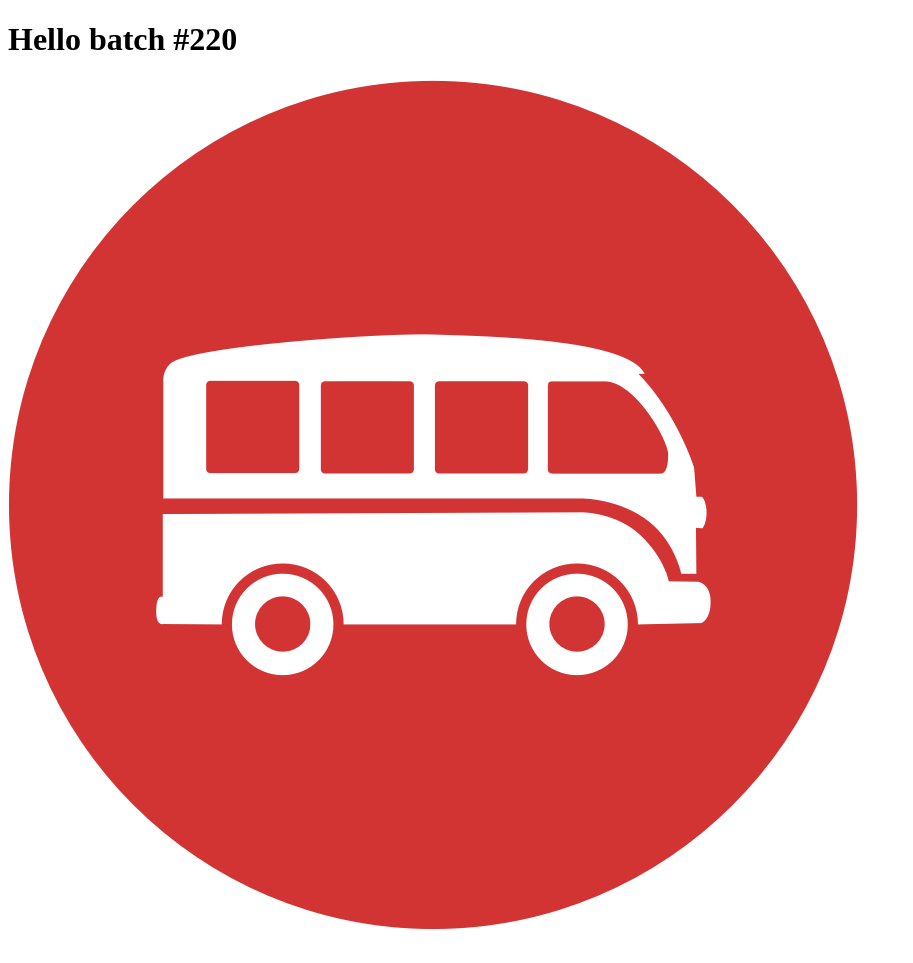
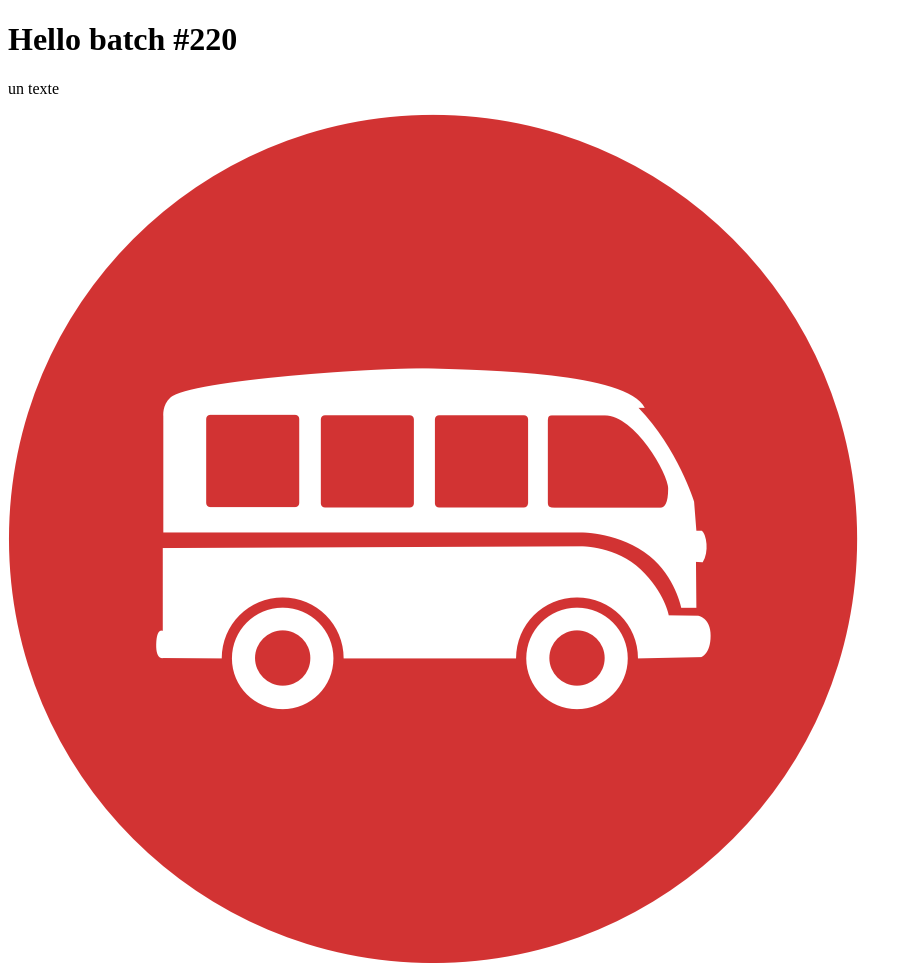
Before and after one commit to mat444/new_project, a plain HTML site: page index.html in a window 1280 px wide. Shown: the whole page, without its empty margins (0-913 px from the left). Before the commit the page ends 942 px from the top, so only its background shows below. Drawn offline with Linux system fonts and the light colour scheme.

Commit message:
added a text

```diff
--- a/index.html
+++ b/index.html
@@ -7,6 +7,7 @@
 
     <body>
       <h1>Hello batch #220</h1>
+      <p>un texte</p>
       <img src="logo.png" alt="logo">
     </body>
 </html>
```
